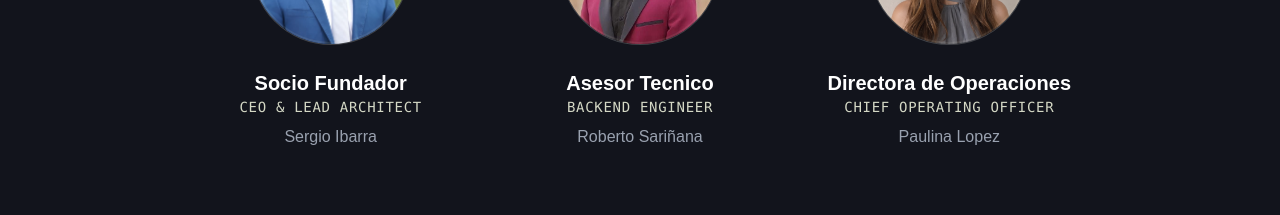
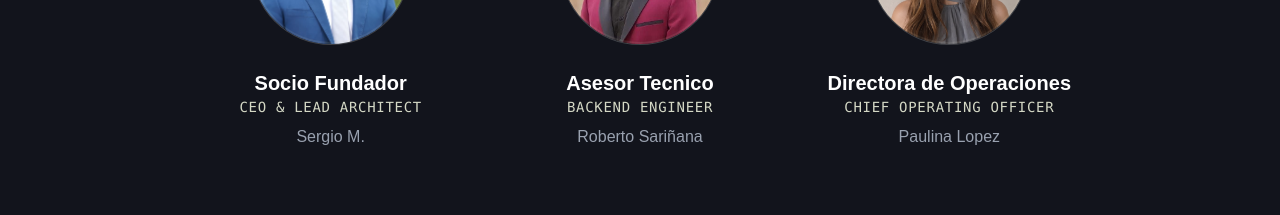
Before and after one commit to wintersoldier1501/naxus-web, a Next.js app: page / in a window 1280 px wide. Shown: the part 3440-3655 px from the top of the page. Built offline with nearby package versions, Linux system fonts and the light colour scheme.

Commit message:
Update founder name in team section

```diff
--- a/src/app/page.tsx
+++ b/src/app/page.tsx
@@ -545,7 +545,7 @@ export default function Home() {
             </div>
             <h4 className="text-xl font-bold">Socio Fundador</h4>
             <p className="text-[#d4d8c5] text-sm font-mono uppercase tracking-wider mb-2">CEO & Lead Architect</p>
-            <span className="text-gray-400 font-light">Sergio Ibarra</span>
+            <span className="text-gray-400 font-light">Sergio M.</span>
           </div>
 
           {/* Team Member 2 */}
```
